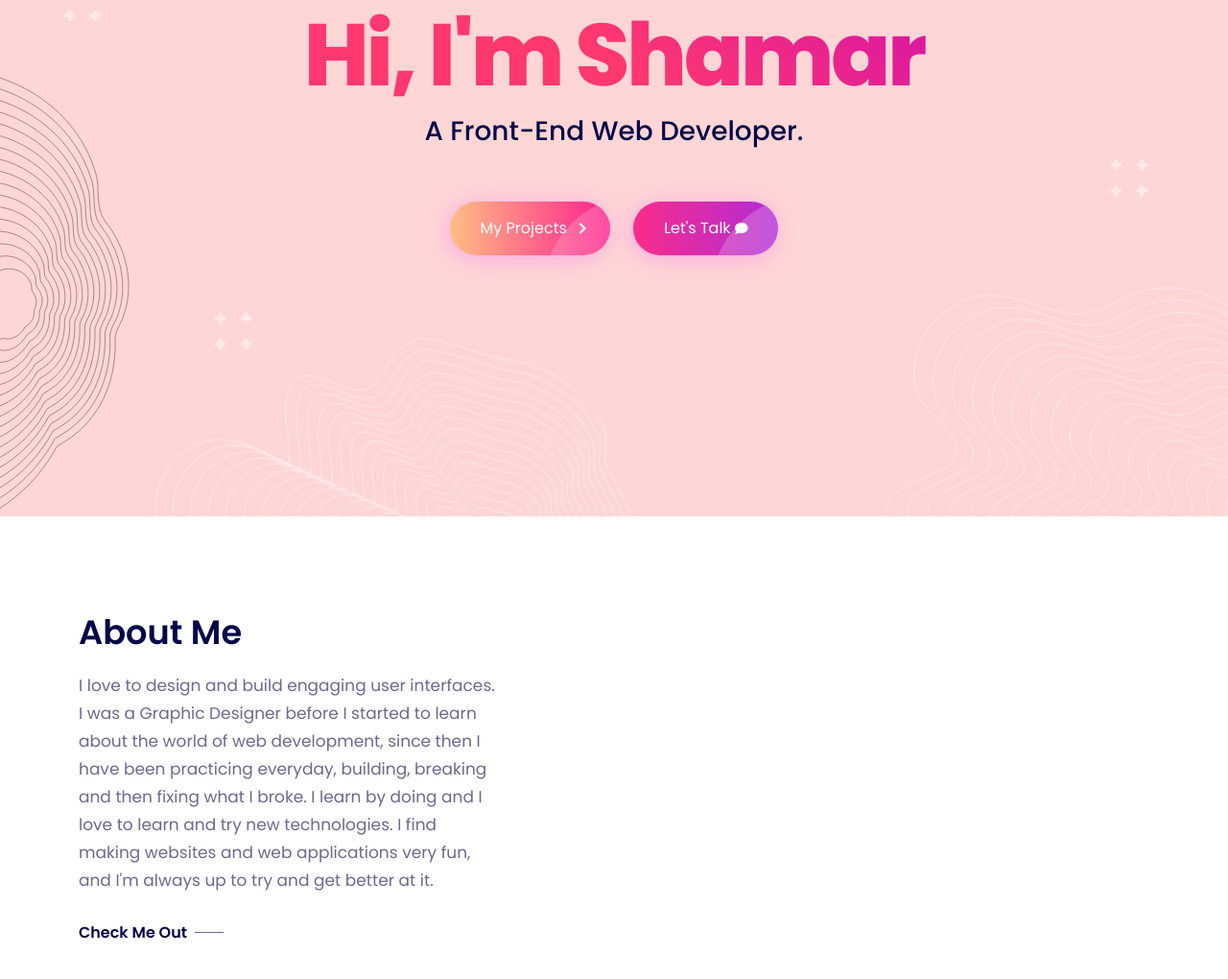
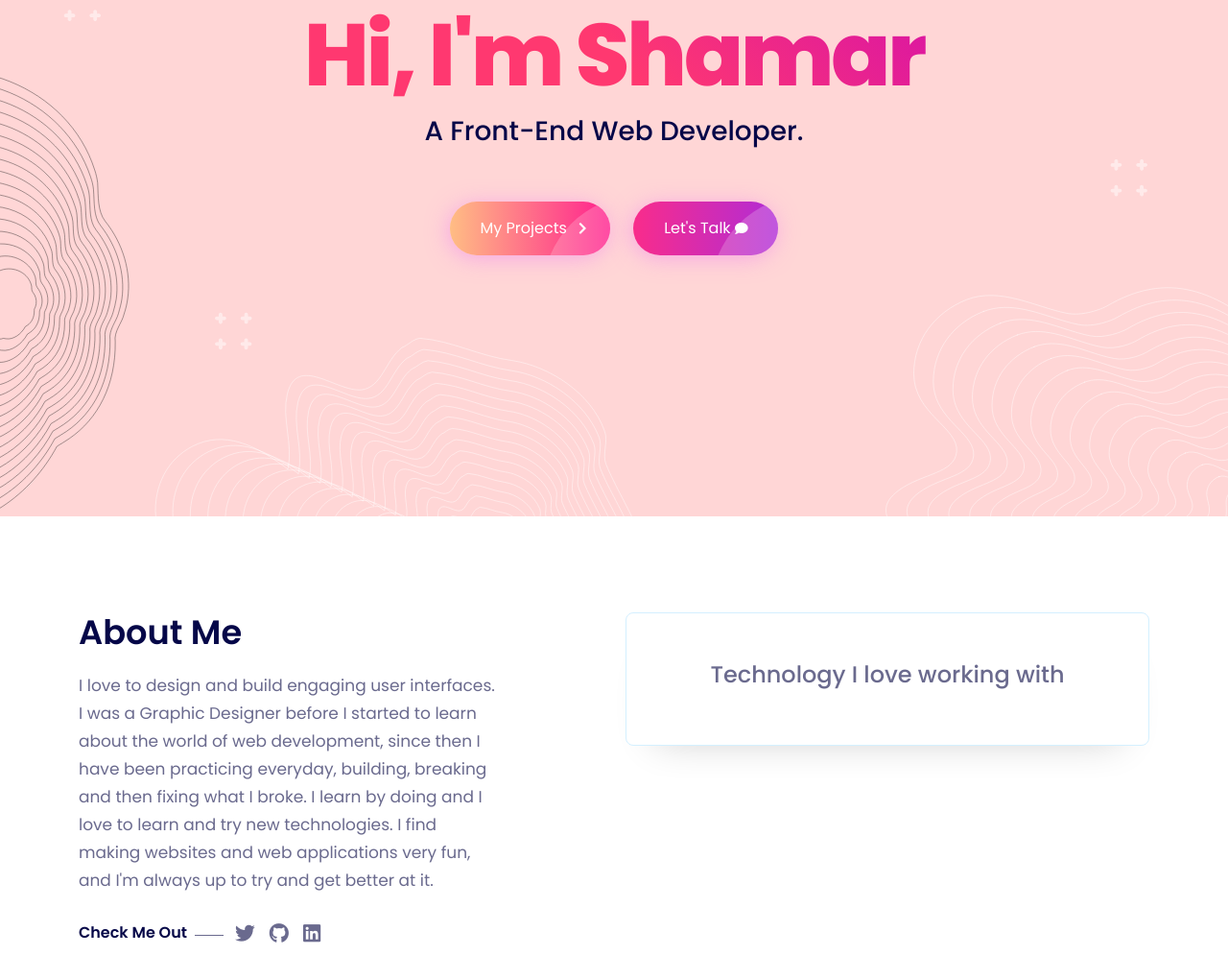
Before and after one commit to shamar-morrison/portfolio, a website: page index.html in a window 1280 px wide. Shown: the part 262-1282 px from the top of the page at 96% size. Drawn offline with nearby package versions, Linux system fonts and the light colour scheme; files that its build step writes are made by us from their sources; files whose address does not match are found by name.

Commit message:
Add Dart SASS

```diff
--- a/index.html
+++ b/index.html
@@ -71,18 +71,19 @@
 						</p>
 						<div class="follow-label mt-30">
 							<h6>Check me out</h6>
+							<a href="https://twitter.com/TheAvgCoder" target="_blank"><i class="fab fa-twitter"></i></a>
+							<a href="https://github.com/shamar-morrison" target="_blank"><i class="fab fa-github"></i></a>
+							<a href="https://www.linkedin.com/in/shamar-morrison-57125220b" target="_blank"
+								><i class="fab fa-linkedin"></i
+							></a>
 						</div>
-
-						<!-- <ul class="about-me-socials mt-20">
-							<li><i class="fab fa-twitter"></i></li>
-							<li><i class="fab fa-github"></i></li>
-							<li><i class="fab fa-linkedin"></i></li>
-						</ul> -->
 					</div>
 
-					<!-- <div class="col-lg-6">
-						<h4 class="text-center">Technologies I love working with</h4>
-					</div> -->
+					<div class="col-lg-6">
+						<div class="tech-block">
+							<h4>Technology I love working with</h4>
+						</div>
+					</div>
 				</div>
 			</div>
 		</section>
--- a/src/css/_base.scss
+++ b/src/sass/_base.scss
@@ -135,7 +135,7 @@ span.circle {
 	display: flex;
 
 	h6 {
-		margin: 0 40px 0 0;
+		margin: 0 50px 0 0;
 		text-transform: capitalize;
 		font-weight: 600;
 		color: $dark-blue;
@@ -151,16 +151,11 @@ span.circle {
 			background: #6a6a8e;
 		}
 	}
-}
 
-.about-me-socials {
-	display: grid;
-	list-style: none;
-	padding-left: 0;
-	grid-template-columns: repeat(3, 45px);
-
-	li {
-		font-size: 1.55rem;
+	i {
+		color: $main-text-color;
+		margin-right: 15px;
+		font-size: 1.3rem;
 		cursor: pointer;
 	}
 }
@@ -170,3 +165,18 @@ span.circle {
 	font-size: 2.2rem;
 	font-weight: 600;
 }
+
+.tech-block {
+	background: #fff;
+	text-align: center;
+	background-size: 200%;
+	background-position: top right;
+	background-repeat: no-repeat;
+	text-align: center;
+	padding: 50px 20px;
+	margin: 0;
+	position: relative;
+	border: 1px solid #d4f0ff;
+	border-radius: 8px;
+	box-shadow: 0 3.4px 2.7px -30px rgb(0 0 0 / 6%), 0 8.2px 8.9px -30px rgb(0 0 0 / 7%), 0 25px 40px -30px rgb(0 0 0 / 20%);
+}
```
Also changed, not shown: package.json (added, +23 -0 lines), src/css/main.min.css, src/sass/_animations.scss (renamed from src/css/_animations.scss), src/sass/_colors.scss (renamed from src/css/_colors.scss), src/sass/_scrollbar.scss (renamed from src/css/_scrollbar.scss), src/sass/_utilities.scss (renamed from src/css/_utilities.scss), src/sass/main.scss (renamed from src/css/main.scss), 3 other files.
